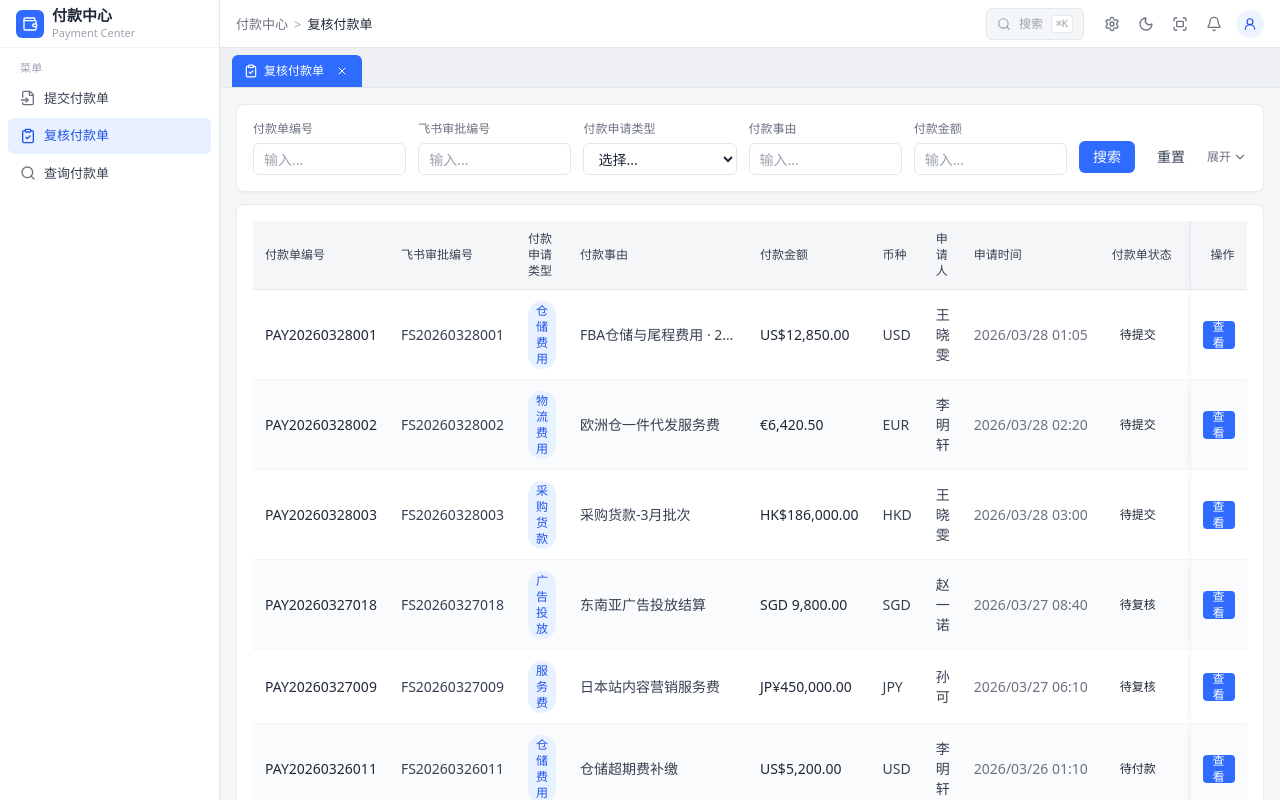
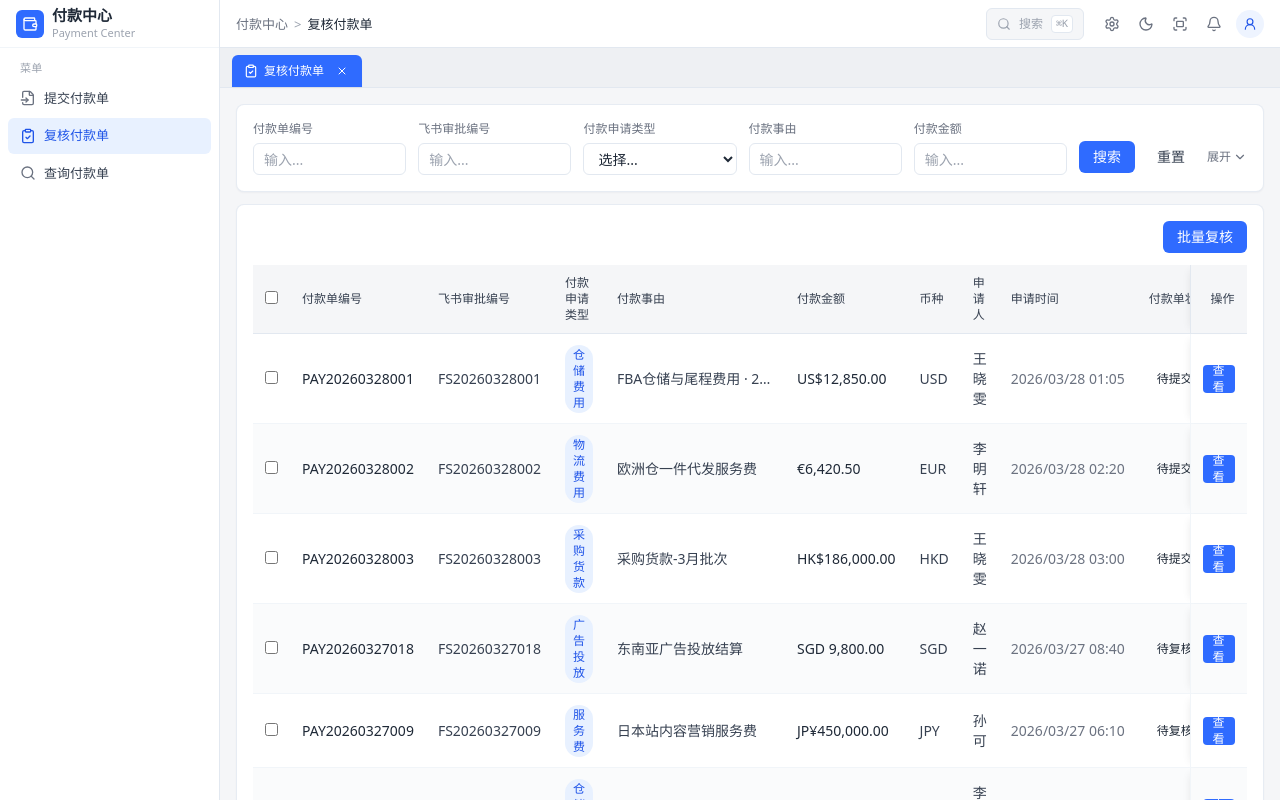
Before and after one commit to 1831833hym-eng/pay-hub, a Next.js app: page /review in a window 1280 px wide. Shown: the top 800 px of the page. Built offline with nearby package versions, Linux system fonts and the light colour scheme.

Commit message:
feat: 复核付款单引导页增加批量复核
支持勾选待复核付款单，一键批量复核通过并更新为待付款。

Co-authored-by: cursor186 <cursor186@bestfulfill.com>

```diff
--- a/src/app/review/page.tsx
+++ b/src/app/review/page.tsx
@@ -2,6 +2,7 @@
 
 import { useMemo, useState } from "react";
 import { AppShell } from "@/components/layout/app-shell";
+import { Button } from "@/components/ui/button";
 import { Card, CardContent } from "@/components/ui/card";
 import {
   EMPTY_QUERY,
@@ -12,9 +13,11 @@ import { OrderTable } from "@/components/payments/order-table";
 import { usePayments } from "@/lib/payments-store";
 
 export default function ReviewListPage() {
-  const { orders } = usePayments();
+  const { orders, batchApprove } = usePayments();
   const [draftQuery, setDraftQuery] = useState<QueryValues>(EMPTY_QUERY);
   const [appliedQuery, setAppliedQuery] = useState<QueryValues>(EMPTY_QUERY);
+  const [selectedIds, setSelectedIds] = useState<string[]>([]);
+  const [toast, setToast] = useState<string | null>(null);
 
   const filtered = useMemo(() => {
     return orders.filter((item) => {
@@ -36,28 +39,69 @@ export default function ReviewListPage() {
     });
   }, [orders, appliedQuery]);
 
+  const selectable = filtered.filter((o) => o.status === "pending_review");
+
+  const handleBatchApprove = () => {
+    const ids = selectedIds.filter((id) =>
+      selectable.some((o) => o.id === id)
+    );
+    if (ids.length === 0) {
+      setToast("请先勾选状态为「待复核」的付款单");
+      return;
+    }
+    const count = batchApprove(ids);
+    setSelectedIds([]);
+    setToast(`已批量复核通过 ${count} 笔付款单，状态更新为「待付款」`);
+  };
+
   return (
     <AppShell title="复核付款单">
+      {toast ? (
+        <div className="mb-3 rounded-md border border-brand-200 bg-brand-50 px-3 py-2 text-sm text-brand-700">
+          {toast}
+        </div>
+      ) : null}
+
       <QueryForm
         values={draftQuery}
         onChange={setDraftQuery}
-        onSearch={() => setAppliedQuery(draftQuery)}
+        onSearch={() => {
+          setAppliedQuery(draftQuery);
+          setToast(null);
+        }}
         onReset={() => {
           setDraftQuery(EMPTY_QUERY);
           setAppliedQuery(EMPTY_QUERY);
+          setToast(null);
         }}
       />
 
       <Card>
         <CardContent className="pt-4">
+          <div className="mb-3 flex items-center justify-end">
+            <Button onClick={handleBatchApprove}>批量复核</Button>
+          </div>
           <OrderTable
             rows={filtered}
-            selectedIds={[]}
-            onToggle={() => undefined}
-            onToggleAll={() => undefined}
+            selectedIds={selectedIds}
+            onToggle={(id) =>
+              setSelectedIds((prev) =>
+                prev.includes(id)
+                  ? prev.filter((x) => x !== id)
+                  : [...prev, id]
+              )
+            }
+            onToggleAll={(ids) => {
+              const reviewIds = ids.filter((id) =>
+                filtered.some(
+                  (o) => o.id === id && o.status === "pending_review"
+                )
+              );
+              setSelectedIds(reviewIds.length ? reviewIds : ids);
+            }}
             viewBase="/review"
             showEdit={false}
-            showSelect={false}
+            showSelect
           />
         </CardContent>
       </Card>
--- a/src/lib/payments-store.tsx
+++ b/src/lib/payments-store.tsx
@@ -19,6 +19,7 @@ type Store = {
   getById: (id: string) => PaymentOrder | undefined;
   updateOrder: (id: string, patch: Partial<PaymentOrder>) => void;
   batchSubmit: (ids: string[]) => number;
+  batchApprove: (ids: string[]) => number;
   submitOne: (id: string) => boolean;
   approve: (id: string) => boolean;
   reject: (id: string, remark?: string) => boolean;
@@ -63,6 +64,20 @@ export function PaymentsProvider({ children }: { children: ReactNode }) {
         if (ids.includes(o.id) && o.status === "pending_submit") {
           count += 1;
           return { ...o, ...touch({ status: "pending_review" }) };
+        }
+        return o;
+      })
+    );
+    return count;
+  }, []);
+
+  const batchApprove = useCallback((ids: string[]) => {
+    let count = 0;
+    setOrders((prev) =>
+      prev.map((o) => {
+        if (ids.includes(o.id) && o.status === "pending_review") {
+          count += 1;
+          return { ...o, ...touch({ status: "pending_pay" }) };
         }
         return o;
       })
@@ -132,6 +147,7 @@ export function PaymentsProvider({ children }: { children: ReactNode }) {
       getById,
       updateOrder,
       batchSubmit,
+      batchApprove,
       submitOne,
       approve,
       reject,
@@ -143,6 +159,7 @@ export function PaymentsProvider({ children }: { children: ReactNode }) {
       getById,
       updateOrder,
       batchSubmit,
+      batchApprove,
       submitOne,
       approve,
       reject,
```
